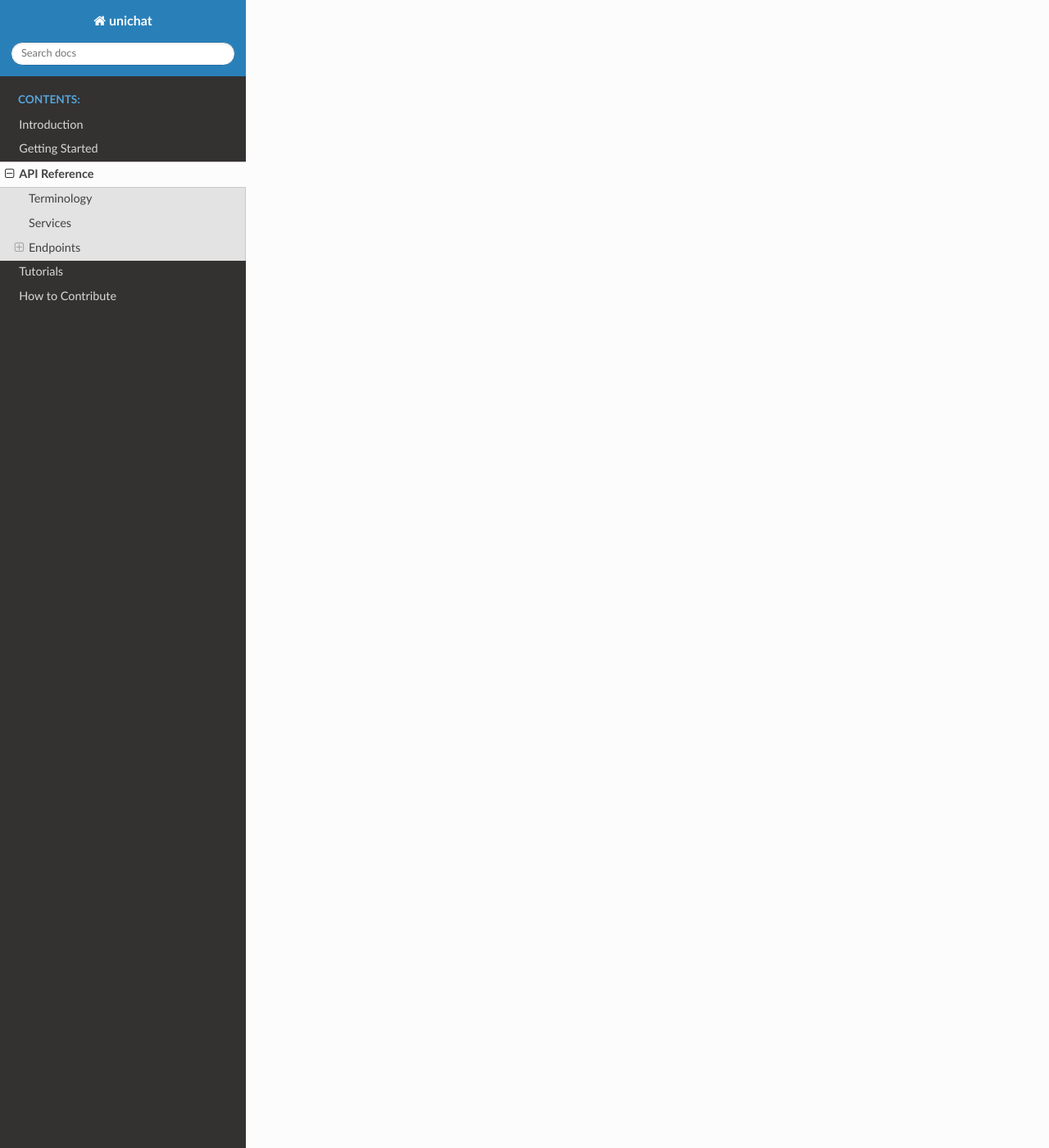
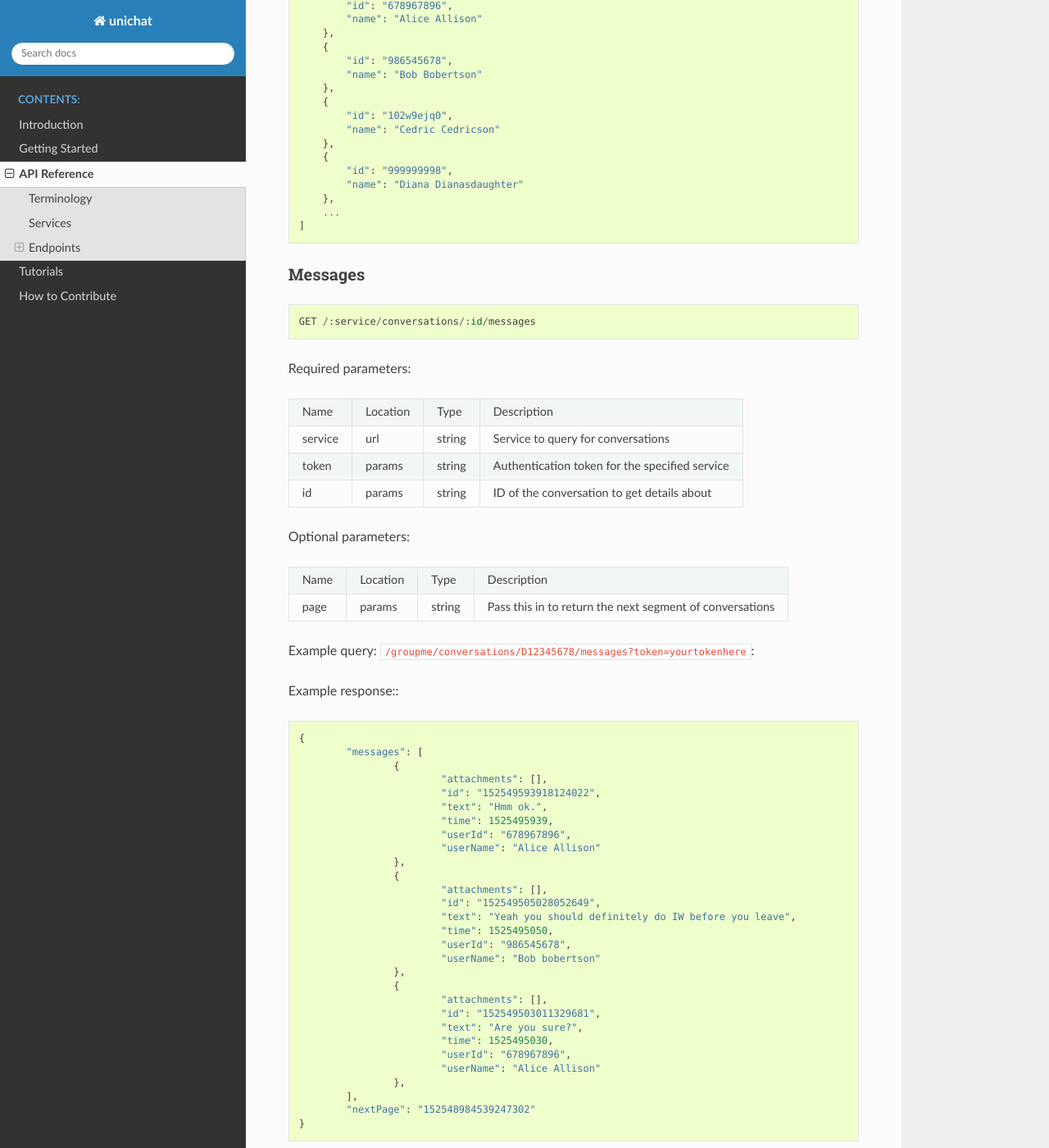
Before and after one commit to perrycate/Uniform-Chat-API, a Sphinx documentation site: the page built from docs/api_reference/index.rst, in a window 1280 px wide and 1400 px high, scrolled down 2419 px. Shown: the whole window at 82% size. Built offline with Sphinx 7.4.7 and the Read the Docs theme 2.0.0, drawn with Linux system fonts in a browser that asks for light colours; some of the changed text lies outside the part shown.

Commit message:
Finish API reference
Includes info for all endpoints (duplicating effort on my other now lost
laptop but whatever) and examples for everything.

```diff
--- a/docs/api_reference/index.rst
+++ b/docs/api_reference/index.rst
@@ -39,8 +39,9 @@ Name       Location    Type        Description
 page       params      string      Pass this in to return the next segment of conversations
 ========== =========== =========== ===========
 
+Example query: ``/groupme/conversations``:
 
-::
+Example response::
 
 	{
 		"conversations": [
@@ -63,3 +64,131 @@ page       params      string      Pass this in to return the next segment of co
 		],
 		"nextPage": "1:10-2:0"
 	}
+
+
+Conversation Details
+------------------------------
+::
+
+	GET /:service/conversations/:id
+
+Required parameters:
+
+========== =========== =========== ===========
+Name       Location    Type        Description
+---------- ----------- ----------- -----------
+service    url         string      Service to query for conversations
+token      params      string      Authentication token for the specified service
+id         params      string      ID of the conversation to get details about
+========== =========== =========== ===========
+
+Example query: ``/groupme/conversations/G12345678?token=yourtokenhere``:
+
+Example response:::
+
+	{
+		"id": "G12345678",
+		"last_updated": 1525494321.0,
+		"name": "The Friendly Friends"
+	}
+
+
+Users
+------------------------------
+::
+
+	GET /:service/conversations/:id/users
+
+Required parameters:
+
+========== =========== =========== ===========
+Name       Location    Type        Description
+---------- ----------- ----------- -----------
+service    url         string      Service to query for conversations
+token      params      string      Authentication token for the specified service
+id         params      string      ID of the conversation to get details about
+========== =========== =========== ===========
+
+Example query: ``/groupme/conversations/G42056789/users?token=yourtokenhere``:
+
+Example response:::
+
+    [
+        {
+            "id": "678967896",
+            "name": "Alice Allison"
+        },
+        {
+            "id": "986545678",
+            "name": "Bob Bobertson"
+        },
+        {
+            "id": "102w9ejq0",
+            "name": "Cedric Cedricson"
+        },
+        {
+            "id": "999999998",
+            "name": "Diana Dianasdaughter"
+        },
+        ...
+    ]
+
+
+Messages
+------------------------------
+::
+
+	GET /:service/conversations/:id/messages
+
+Required parameters:
+
+========== =========== =========== ===========
+Name       Location    Type        Description
+---------- ----------- ----------- -----------
+service    url         string      Service to query for conversations
+token      params      string      Authentication token for the specified service
+id         params      string      ID of the conversation to get details about
+========== =========== =========== ===========
+
+Optional parameters:
+
+========== =========== =========== ===========
+Name       Location    Type        Description
+---------- ----------- ----------- -----------
+page       params      string      Pass this in to return the next segment of conversations
+========== =========== =========== ===========
+
+
+Example query: ``/groupme/conversations/D12345678/messages?token=yourtokenhere``:
+
+Example response:::
+
+	{
+		"messages": [
+			{
+				"attachments": [],
+				"id": "152549593918124022",
+				"text": "Hmm ok.",
+				"time": 1525495939,
+				"userId": "678967896",
+				"userName": "Alice Allison"
+			},
+			{
+				"attachments": [],
+				"id": "152549505028052649",
+				"text": "Yeah you should definitely do IW before you leave",
+				"time": 1525495050,
+				"userId": "986545678",
+				"userName": "Bob bobertson"
+			},
+			{
+				"attachments": [],
+				"id": "152549503011329681",
+				"text": "Are you sure?",
+				"time": 1525495030,
+				"userId": "678967896",
+				"userName": "Alice Allison"
+			},
+		],
+		"nextPage": "152548984539247302"
+	}
```
Also changed, not shown: other parts of docs/api_reference/index.rst (+1 -1 lines).
